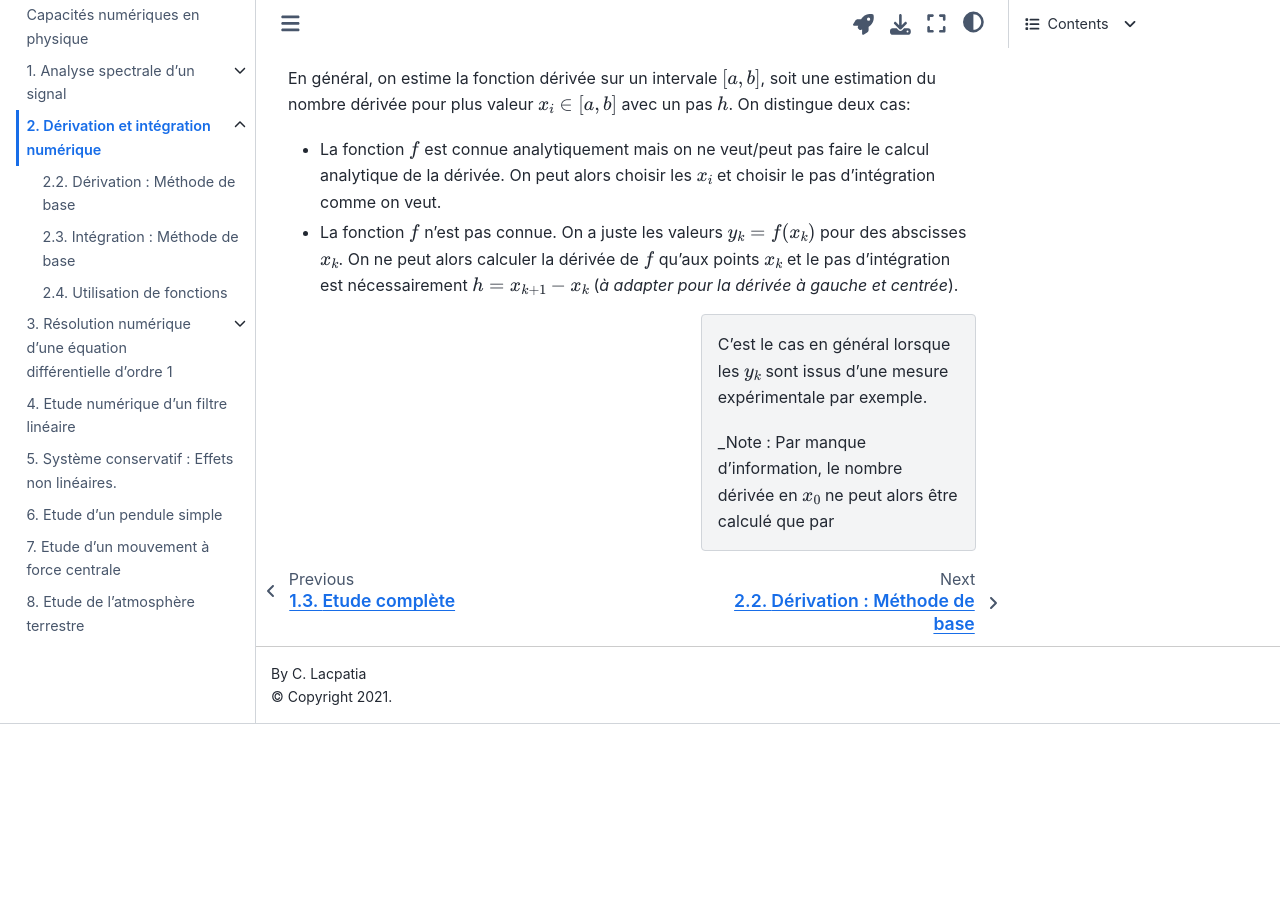
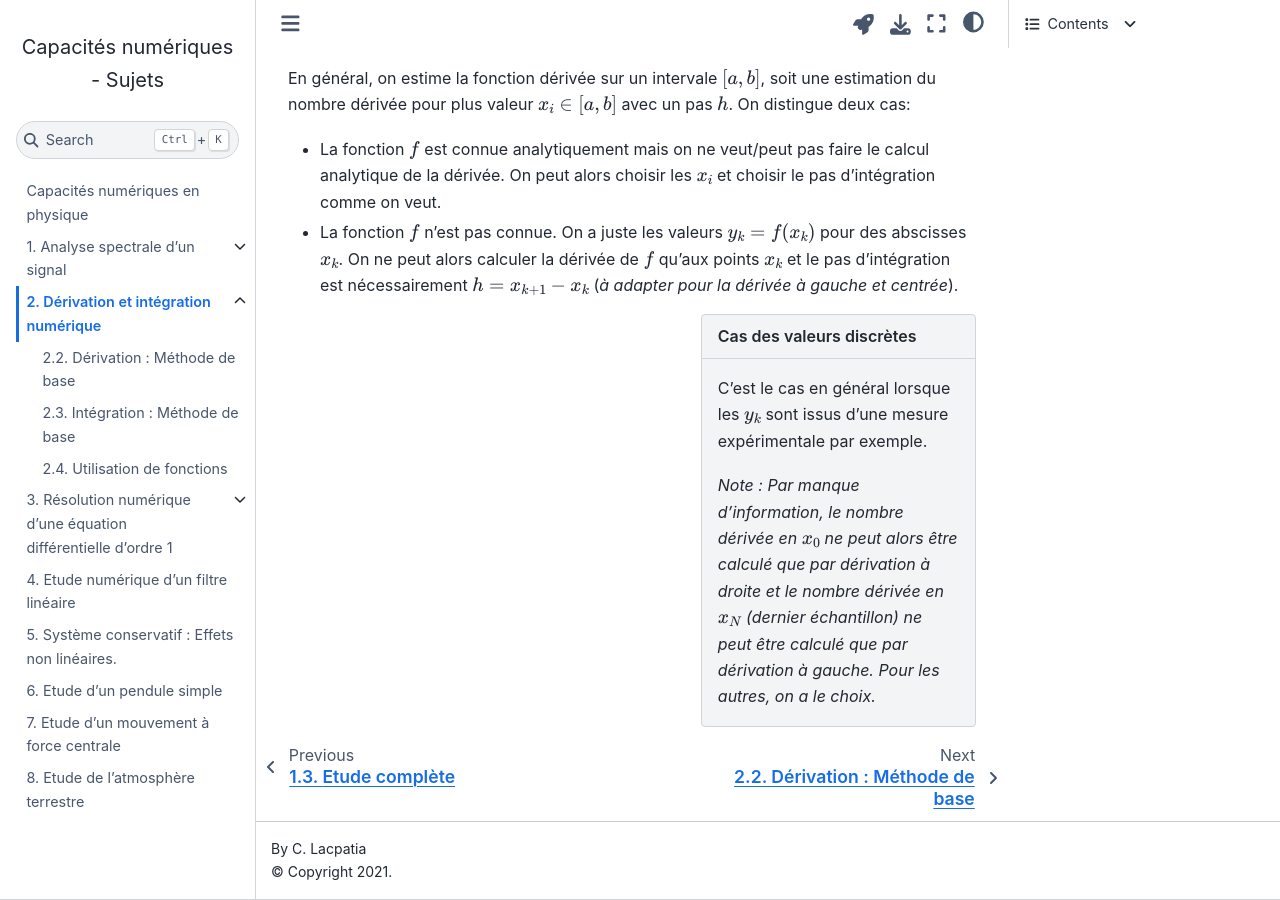
Before and after one commit to pcsi3physiquestan/capacites_numeriques_sources, a Jupyter Book: the page built from derivation_integration.md, in a window 1280 px wide and 900 px high, scrolled down 1262 px. Built offline with Jupyter Book 1.0.4 settings and Sphinx 7.4.7 and the Sphinx Book theme 1.1.4, drawn with Linux system fonts in a browser that asks for light colours; before the commit the page ends 1986 px from its top, so only the background shows below that.

Commit message:
Mise à jour des sources

````diff
--- a/derivation_integration.md
+++ b/derivation_integration.md
@@ -129,8 +129,8 @@ En général, on estime la fonction dérivée sur un intervale $[a,b]$, soit une
 
 * La fonction $f$ n'est pas connue. On a juste les valeurs $y_k = f(x_k)$ pour des abscisses $x_k$. On ne peut alors calculer la dérivée de $f$ qu'aux points $x_k$ et le pas d'intégration est nécessairement $h = x_{k+1} - x_k$ (_à adapter pour la dérivée à gauche et centrée_).
 
-```{sidebar}
+```{sidebar} Cas des valeurs discrètes
 C'est le cas en général lorsque les $y_k$ sont issus d'une mesure expérimentale par exemple.
 
-_Note : Par manque d'information, le nombre dérivée en $x_0$ ne peut alors être calculé que par
+_Note : Par manque d'information, le nombre dérivée en $x_0$ ne peut alors être calculé que par dérivation à droite et le nombre dérivée en $x_N$ (dernier échantillon) ne peut être calculé que par dérivation à gauche. Pour les autres, on a le choix._
 ```
````
